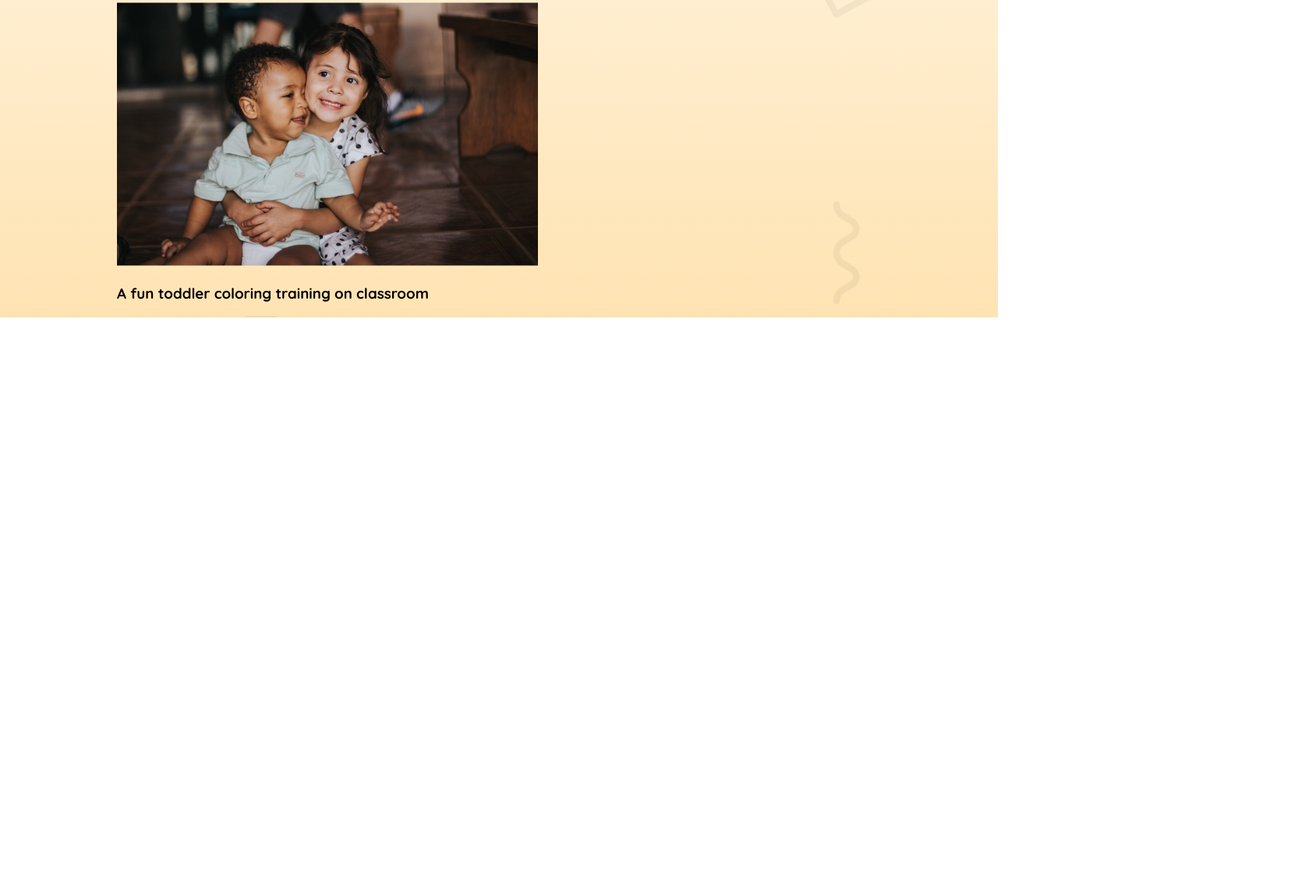
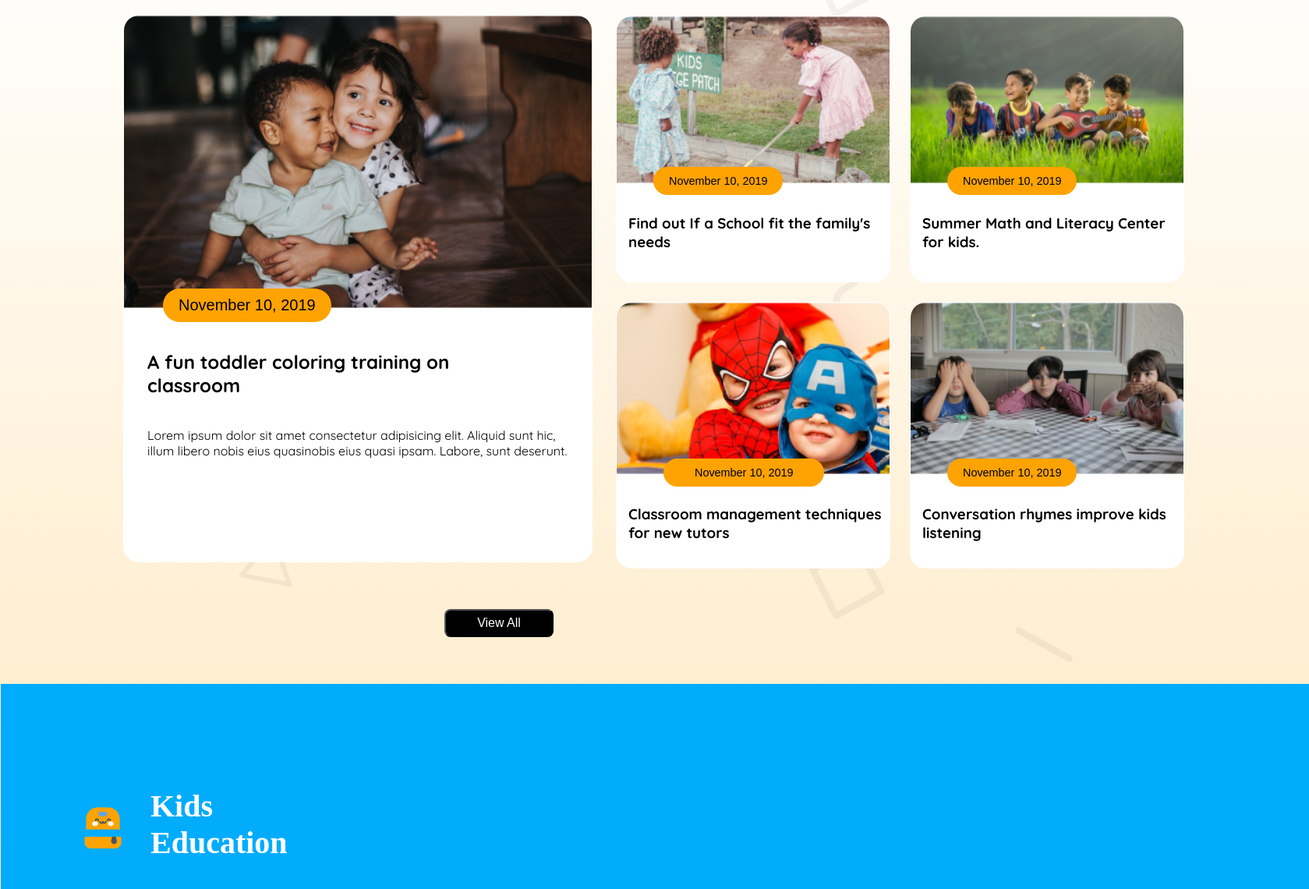
Before and after one commit to RazzaqueHabib/Assignement-2, a plain HTML site: page index.html in a window 1280 px wide. Shown: the part 1694-2834 px from the top of the page at 78% size, 1679 px wide, since content can reach past the window. Before the commit the page ends 2101 px from the top, so only its background shows below. Drawn offline with Linux system fonts and the light colour scheme.

Commit message:
main section complete commit

```diff
--- a/index.html
+++ b/index.html
@@ -11,8 +11,8 @@
 <link href="https://fonts.googleapis.com/css2?family=Quicksand:wght@300..700&display=swap" rel="stylesheet">
 <link rel="stylesheet" href="style.css">
 </head>
-<body class="quicksand-regular">
-    <header>
+<body class="full-container">
+    <header class="quicksand-regular">
         <nav class="navbar display-flex">
             <div class="school-name">
                 <img src="assets/logo.png" alt="">
@@ -47,7 +47,7 @@
     </header>
 
 
-    <main>
+    <main class="quicksand-regular">
         <section class="curriculumSection">
             <div class="standard-curriculum">
             <h2 class="curriculum">Standard Curriculum</h2>
@@ -86,17 +86,59 @@
 
         <section class="story">
             <h2 class="story-heading">Our Stories</h2>
+            <div class="story-container display-flex">
             <div class="story-item">
                 <div class="first-story">
                     <img src="assets/story-1.png" alt="">
-                    <h3>A fun toddler coloring training on classroom</h3>
+                    <h3>A fun toddler coloring training on <br> classroom</h3>
+
+                    <br> <br>
+                    <p class="story-description">Lorem ipsum dolor sit amet consectetur adipisicing elit. Aliquid sunt hic, illum libero nobis eius quasinobis eius quasi ipsam. Labore, sunt deserunt.</p>
+                    <button>November 10, 2019</button>
                 </div>
             </div>
+
+
+            <div class="common-story">
+                <div class="common">
+                    <img src="assets/story-2.png" alt="">
+                    <h3>Find out If a School fit the family's needs</h3>
+                    <button class="btnOne">November 10, 2019</button>
+                </div>
+                <div class="common">
+                    <img src="assets/story-3.png" alt="">
+                    <h3>Summer Math and Literacy Center for kids.</h3>
+                    <button class="btnTwo">November 10, 2019</button>
+                </div>
+                <div class="common">
+                    <img src="assets/story-4.png" alt="">
+                    <h3>Classroom management techniques for new tutors</h3>
+                    <button class="btnThree">November 10, 2019</button>
+                </div>
+                <div class="common">
+                    <img src="assets/story-5.png" alt="">
+                    <h3>Conversation rhymes improve kids listening </h3>
+                    <button class="btnFour">November 10, 2019</button>
+                </div>
+            </div>
+        </div>
+        <br> <br>
+        <div class="mizan">
+        <button class="view-btn">View All</button>
+    </div>
         </section>
 
     </main>
     <footer>
+<div class="footer-container">
+    <div class="education-sector display-flex">
+        <img class="communication" src="assets/logo.png" alt="">
+        <h2 class="kids-education">Kids Education</h2>
 
+
+    </div>
+
+</div>
     </footer>
 </body>
 </html>
--- a/style.css
+++ b/style.css
@@ -1,9 +1,13 @@
+.full-container{
+    background: url(assets/bg.png),linear-gradient(0.00deg, rgba(254, 163, 1, 0.3),rgba(255, 255, 255, 0.3) 50%);
+}
+
 .quicksand-regular {
   font-family: "Quicksand", serif;
   margin: 0 150px;
   padding: 0;
   border-radius: border-box;
-  background: url(assets/bg.png),linear-gradient(0.00deg, rgba(254, 163, 1, 0.3),rgba(255, 255, 255, 0.3) 50%);
+
   /* border: 1px solid black; */
 
 }
@@ -199,7 +203,168 @@
 }
 
 /* Story Section==================================================== */
+.story{
+    margin-bottom: 60px;
+}
 .story-heading{
     font-size: 3.2rem;
     text-align: center;
+    margin-bottom: 50px;
 }
+.story-container{
+    justify-content: space-between;
+    align-items: center;
+    gap: 30px;
+}
+.common-story{
+    display: grid;
+    gap:25px;
+    grid-template-columns: repeat(2, 1fr);
+    place-items: center;
+
+}
+.first-story{
+    height: 700px;
+    width: 600px;
+    border-radius: 20px;
+    border: 1px solid white;
+    /* display: flex; */
+    justify-content: center;
+    align-items: center;
+    background-color: white;
+    position: relative;
+    overflow: hidden;
+}
+.first-story > img{
+    /* position: absolute; */
+    top: 0;
+    left: 0;
+    width: 600px;
+    max-height: 100%;
+    object-fit: cover;
+}
+.first-story > h3{
+    font-size: 1.5rem;
+    margin-left: 30px;
+    margin-top: 50px;
+}
+.story-description{
+    margin-top: -25px;
+    margin-right: 30px;
+    margin-left: 30px;
+}
+.first-story > button{
+    position: absolute;
+    top:350px;
+    left: 50px;
+    border-radius: 50px;
+    padding: 10px 20px;
+    font-size: 1.25rem;
+    background-color: #FEA301;
+    border: none;
+
+}
+.common-story{
+    height: 700px;
+    width: 800px;
+    /* border: 2px solid black; */
+
+}
+.common{
+    height: 340px;
+    width: 350px;
+    border-radius: 20px;
+    border: 1px solid white;
+    /* display: flex; */
+    justify-content: center;
+    align-items: center;
+    background-color: white;
+    position: relative;
+    overflow: hidden;
+}
+.common > img{
+    /* position: absolute; */
+    top: 0;
+    left: 0;
+    width: 350px;
+    max-height: 100%;
+    object-fit: cover;
+}
+.common > h3{
+    margin-left: 15px ;
+    margin-top: 35px;
+}
+.btnOne{
+    position: absolute;
+    top:193px;
+    left: 47px;
+    border-radius: 50px;
+    padding: 10px 20px;
+    font-size: .9rem;
+    background-color: #FEA301;
+    border: none;
+}
+.btnTwo{
+    position: absolute;
+    top:193px;
+    left: 47px;
+    border-radius: 50px;
+    padding: 10px 20px;
+    font-size: .9rem;
+    background-color: #FEA301;
+    border: none;
+}
+.btnThree{
+    position: absolute;
+    top:200px;
+    left: 60px;
+    border-radius: 50px;
+    padding: 10px 40px;
+    font-size: .9rem;
+    background-color: #FEA301;
+    border: none;
+}
+.btnFour{
+    position: absolute;
+    top:200px;
+    left: 47px;
+    border-radius: 50px;
+    padding: 10px 20px;
+    font-size: .9rem;
+    background-color: #FEA301;
+    border: none;
+}
+.view-btn{
+    font-size: 1rem;
+    padding: 7px 40px;
+    border-radius: 8px;
+    color: white;
+    background-color: black;
+    place-items: center;
+    margin-top: 20px;
+}
+.mizan{
+    text-align: center;
+}
+
+.footer-container{
+    /* margin:0; */
+    margin-left: -7px;
+    margin-bottom: -7px;
+    padding: 100px;
+    width: 1478px;
+    height: 400px;
+    background-color: #01ACFD;
+}
+.education-sector{
+    color: white;
+}
+.education-sector{
+    width: 300px;
+    justify-content: start;
+    align-items: center;
+    gap: 30px;
+}
+.kids-education{
+    font-size: 2.5rem;
+}
```
